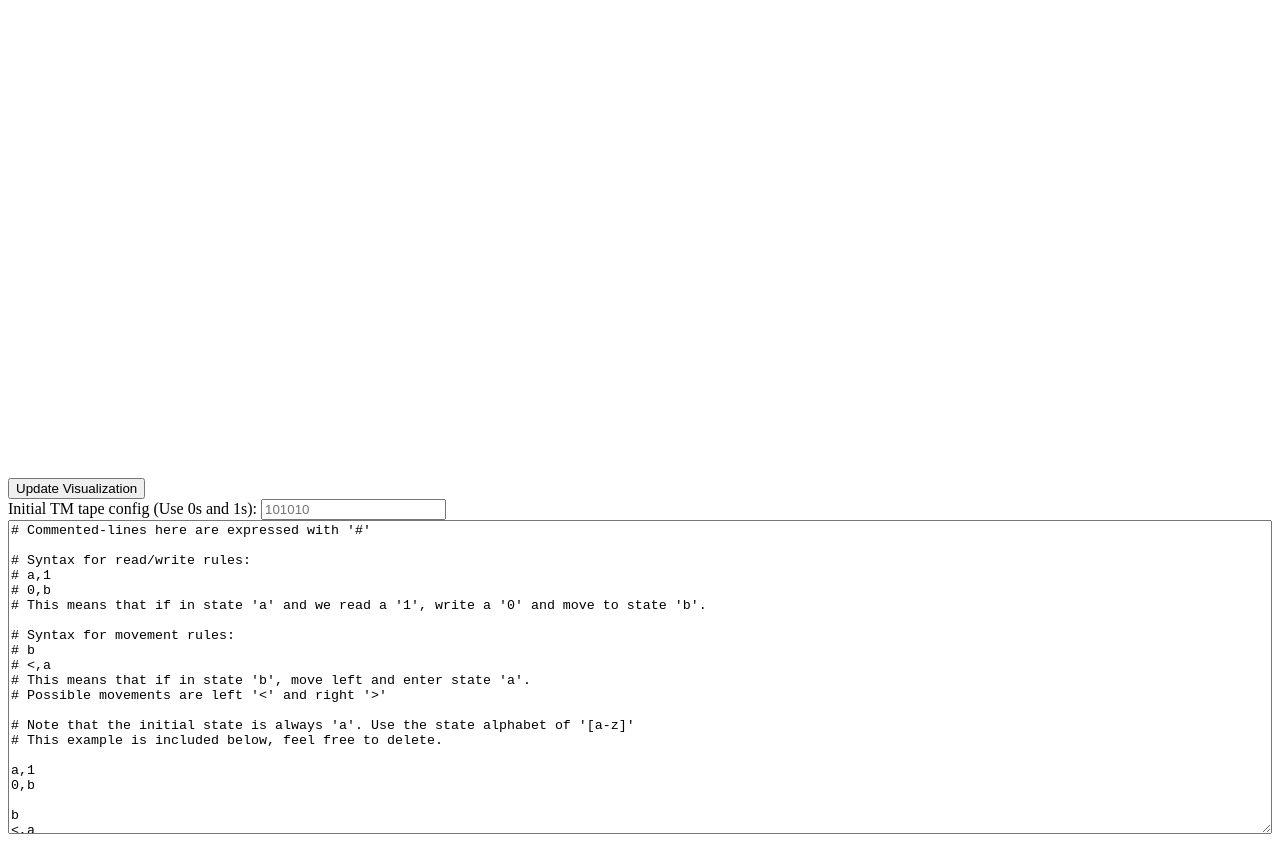
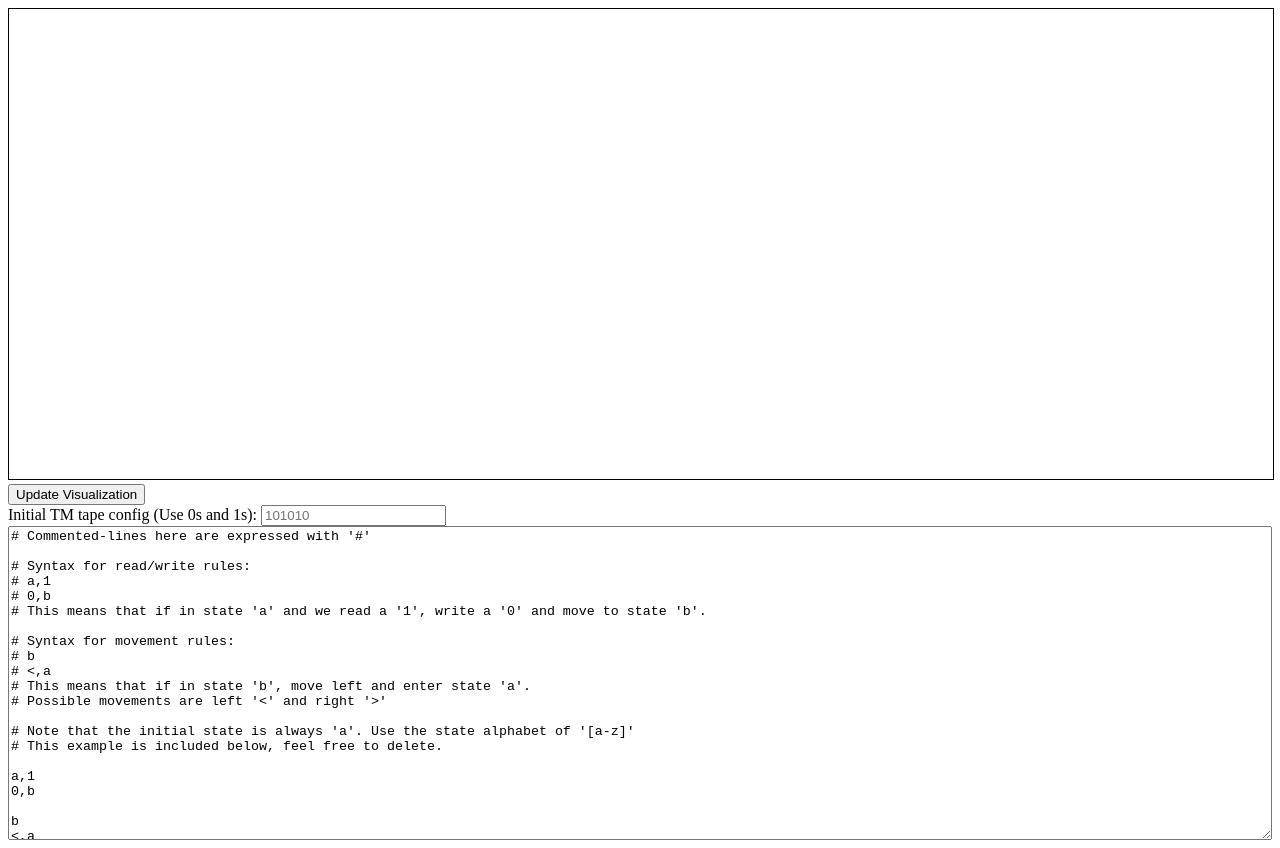
Before and after one commit to chrisayoub/tm-sim, a plain HTML site: page index.html in a window 1280 px wide. Drawn offline with Linux system fonts and the light colour scheme.

Commit message:
Slight style tweak

```diff
--- a/styles.css
+++ b/styles.css
@@ -7,4 +7,6 @@
 #content {
     height: 60%;
     width: 100%;
+    border: 1px solid black;
+    margin-bottom: 4px;
 }
```
